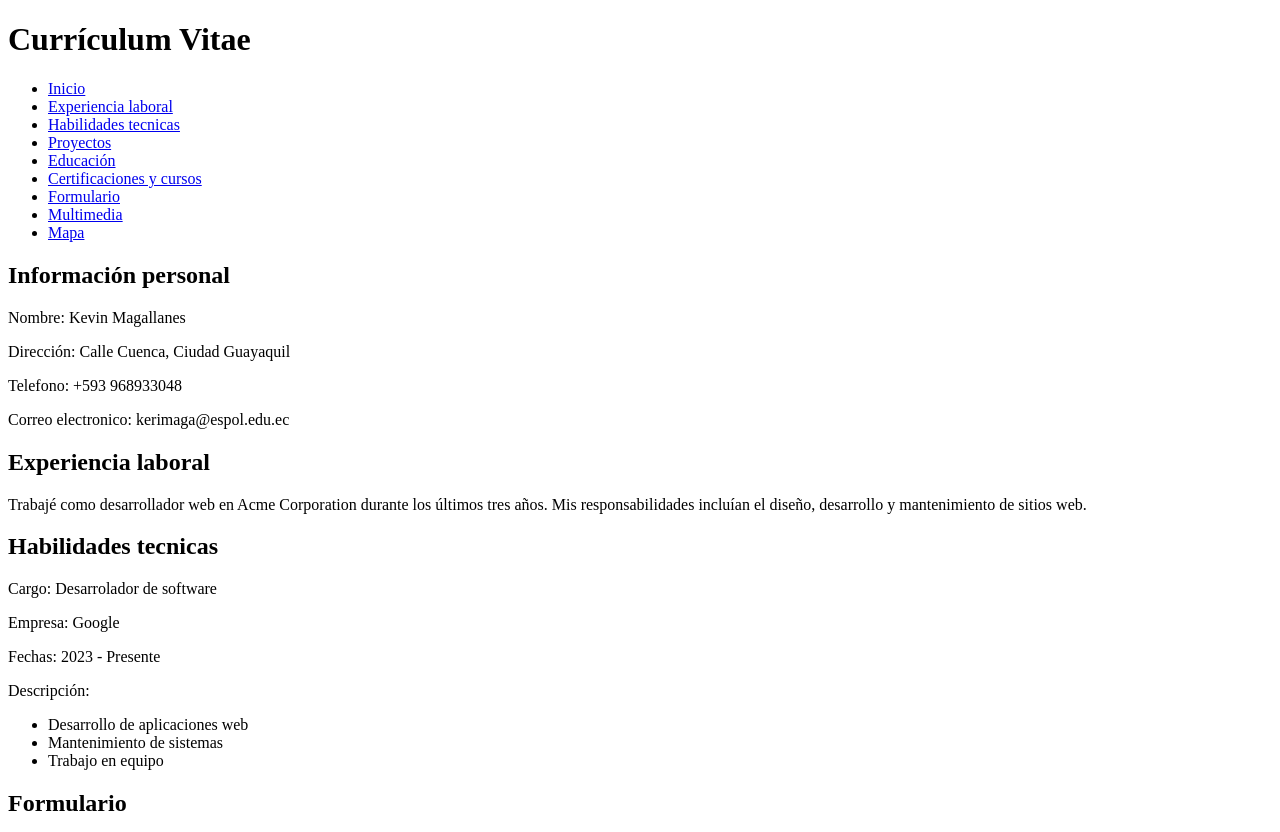
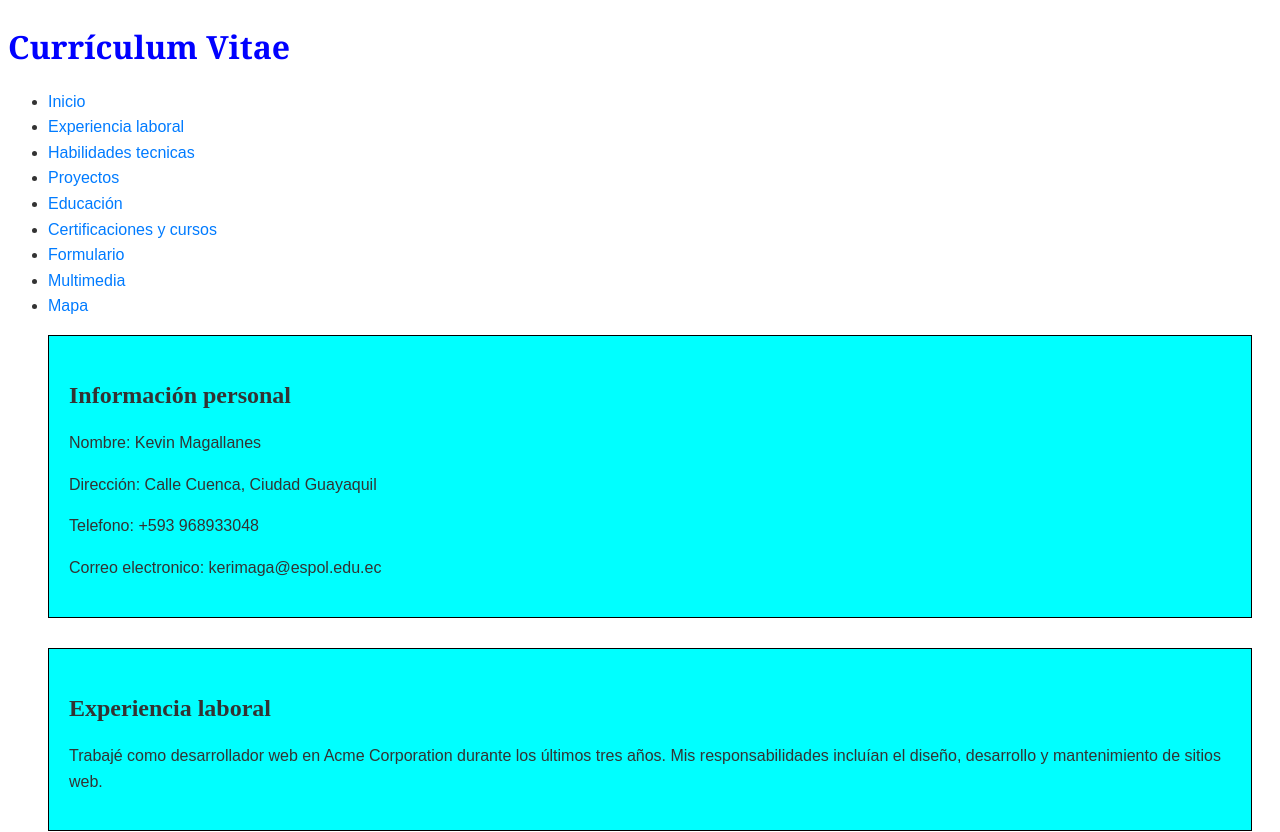
Before and after one commit to kevinMaga/curriculum, a plain HTML site: page index.html in a window 1280 px wide. Shown: the top 832 px of the page. Drawn offline with Linux system fonts and the light colour scheme; files that its build step writes are made by us from their sources.

Commit message:
CambioCSS

```diff
--- a/index.html
+++ b/index.html
@@ -1,11 +1,15 @@
 <!DOCTYPE html>
 <html lang="es">
+
 <head>
     <title>Currículum Vitae</title>
     <meta charset="UTF-8">
     <meta name="viewport" content="width=device-width, initial-scale=1.0">
-    <link rel="stylesheet" href="style.css">
+    <link href="https://fonts.googleapis.com/css2?family=Archivo:ital,wght@0,100..900;1,100..900&display=swap"
+        rel="stylesheet">
+    <link rel="stylesheet" href="stylesheets\style.css">
 </head>
+
 <body>
     <header>
         <h1>Currículum Vitae</h1>
@@ -24,6 +28,7 @@
         </ul>
     </nav>
     <div class="section">
+
         <h2>
             Información personal
         </h2>
@@ -39,6 +44,7 @@
         <p>
             Correo electronico: kerimaga@espol.edu.ec
         </p>
+
     </div>
     <div class="section">
         <h2>Experiencia laboral</h2>
@@ -104,4 +110,5 @@
 
     <p>This is my page.</p>
 </body>
+
 </html>
--- a/stylesheets/style.css
+++ b/stylesheets/style.css
@@ -0,0 +1,99 @@
+/* Estilos generales */
+
+/* Resetear estilos por defecto */
+* {
+    font-family: Omnibus-Type, sans-serif;
+}
+
+/* Estilo para los títulos de sección con la clase "titulo-seccion" */
+h2 {
+    font-family: "Times New Roman", serif;
+}
+
+/* Estilos de cuerpo y tipografía */
+body {
+    font-family: Arial, sans-serif;
+    font-size: 16px;
+    line-height: 1.6;
+    color: #333;
+}
+
+/* Estructura de encabezados */
+h1 {
+    font-family: Georgia, serif;
+    font-size: 2em;
+    margin-bottom: 0.5em;
+    color: blue;
+}
+
+h2 {
+    font-size: 1.5em;
+    margin-bottom: 0.5em;
+}
+
+h3 {
+    font-size: 1.2em;
+    margin-bottom: 0.5em;
+}
+
+/* Estilos de enlaces */
+a {
+    color: #007bff;
+    text-decoration: none;
+}
+
+a:hover {
+    text-decoration: underline;
+}
+
+/* Estilos de listas */
+ul,
+ol {
+    margin-bottom: 1em;
+}
+
+/* Estilos de contenedores */
+.container {
+    width: 90%;
+    max-width: 1200px;
+    margin: 0 auto;
+}
+
+#section {
+    background-color: #007bff;
+}
+
+
+/* Estilos de secciones */
+.section {
+    padding: 20px;
+    margin-bottom: 20px;
+    background-color: aqua;
+    border: 1px solid #ccc;
+}
+
+/* Estilos de pies de página */
+.footer {
+    text-align: center;
+    padding: 20px;
+    background-color: #333;
+    color: #fff;
+}
+
+.section {
+    box-sizing: border-box;
+    margin: 20px;
+    border: 1px solid black;
+
+}
+
+/* Set the margin for all sides of the section element */
+
+
+/* Set the margin for each side of the section element individually */
+.section {
+    margin-top: 10px;
+    margin-right: 20px;
+    margin-bottom: 30px;
+    margin-left: 40px;
+}
```
